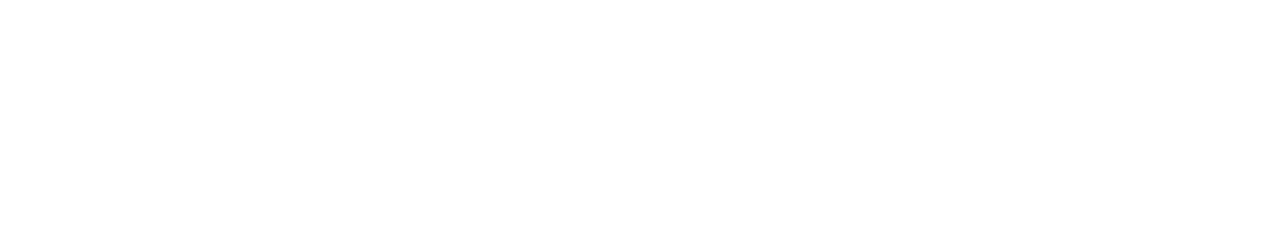
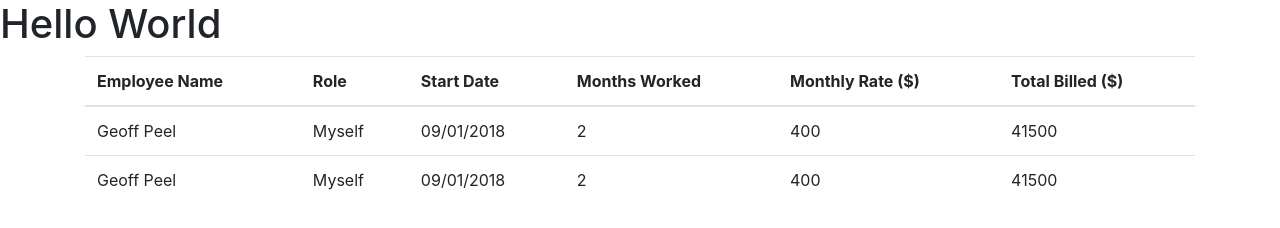
Before and after one commit to gkpeel/time-sheet, a plain HTML site: page index.html in a window 1280 px wide. Drawn offline with nearby package versions, Linux system fonts and the light colour scheme.

Commit message:
created table

```diff
--- a/assets/css/style.css
+++ b/assets/css/style.css
@@ -0,0 +1,3 @@
+body {
+
+}
--- a/index.html
+++ b/index.html
@@ -9,6 +9,45 @@
     <link rel="stylesheet" type="text/css" href="assets/css/style.css">
 </head>
 <body>
+
+    <h1>Hello World</h1>
+    <div class="container">
+        <div class="row">
+            <div class="col-12">
+                <table class="table" id="current-employees">
+                    <thead>
+                        <tr>
+                            <th scope="col">Employee Name</th>
+                            <th scope="col">Role</th>
+                            <th scope="col">Start Date</th>
+                            <th scope="col">Months Worked</th>
+                            <th scope="col">Monthly Rate ($)</th>
+                            <th scope="col">Total Billed ($)</th>
+                        </tr>
+                    </thead>
+                    <tbody>
+                        <tr>
+                            <td>Geoff Peel</td>
+                            <td>Myself</td>
+                            <td>09/01/2018</td>
+                            <td>2</td>
+                            <td>400</td>
+                            <td>41500</td>
+                        </tr>
+                        <tr>
+                            <td>Geoff Peel</td>
+                            <td>Myself</td>
+                            <td>09/01/2018</td>
+                            <td>2</td>
+                            <td>400</td>
+                            <td>41500</td>
+                        </tr>
+                    </tbody>
+                </table>
+            </div>
+        </div>
+    </div>
+
     <script src="https://code.jquery.com/jquery-3.3.1.min.js" integrity="sha256-FgpCb/KJQlLNfOu91ta32o/NMZxltwRo8QtmkMRdAu8=" crossorigin="anonymous"></script>
     <script src="https://cdnjs.cloudflare.com/ajax/libs/popper.js/1.14.3/umd/popper.min.js" integrity="sha384-ZMP7rVo3mIykV+2+9J3UJ46jBk0WLaUAdn689aCwoqbBJiSnjAK/l8WvCWPIPm49" crossorigin="anonymous"></script>
     <script src="https://stackpath.bootstrapcdn.com/bootstrap/4.1.3/js/bootstrap.min.js" integrity="sha384-ChfqqxuZUCnJSK3+MXmPNIyE6ZbWh2IMqE241rYiqJxyMiZ6OW/JmZQ5stwEULTy" crossorigin="anonymous"></script>
```
